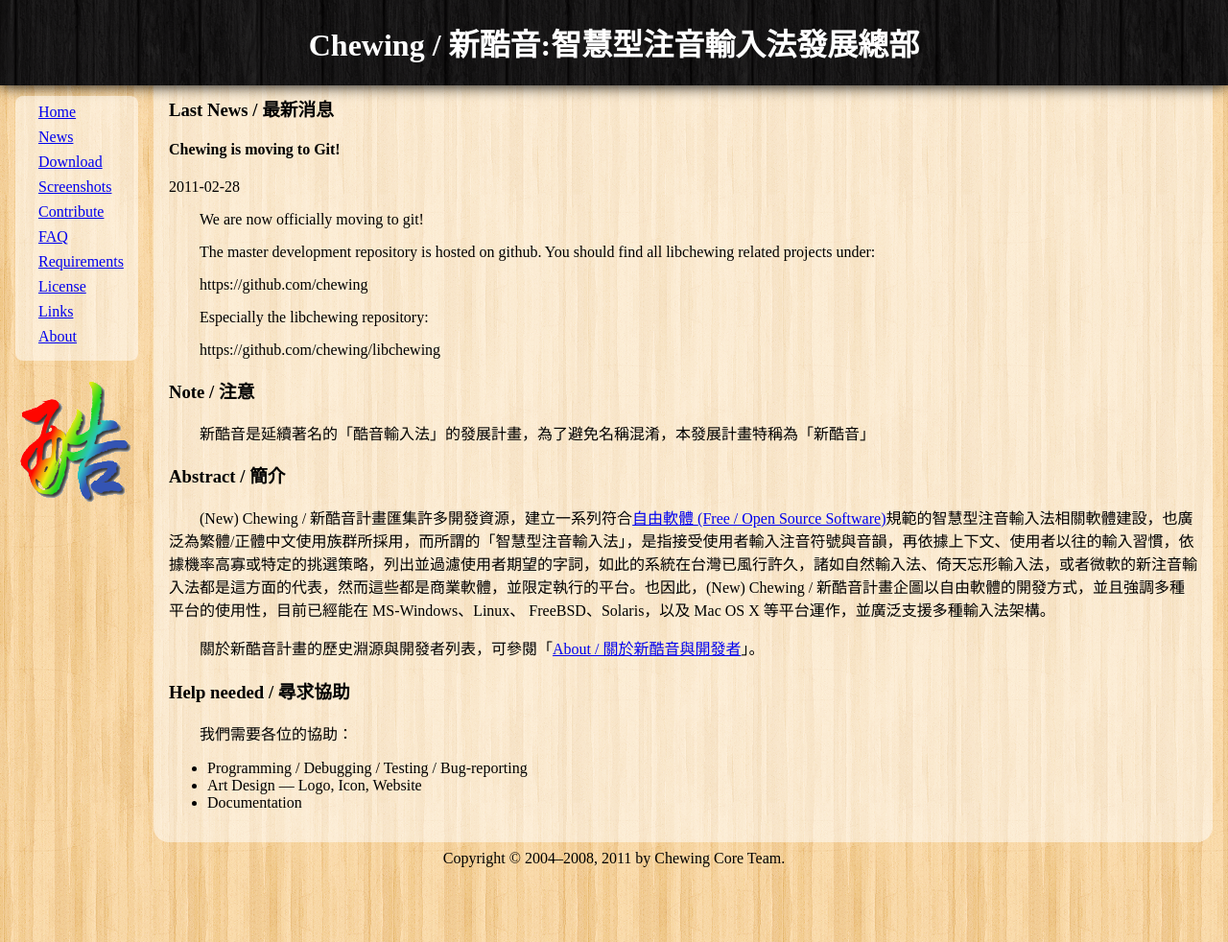
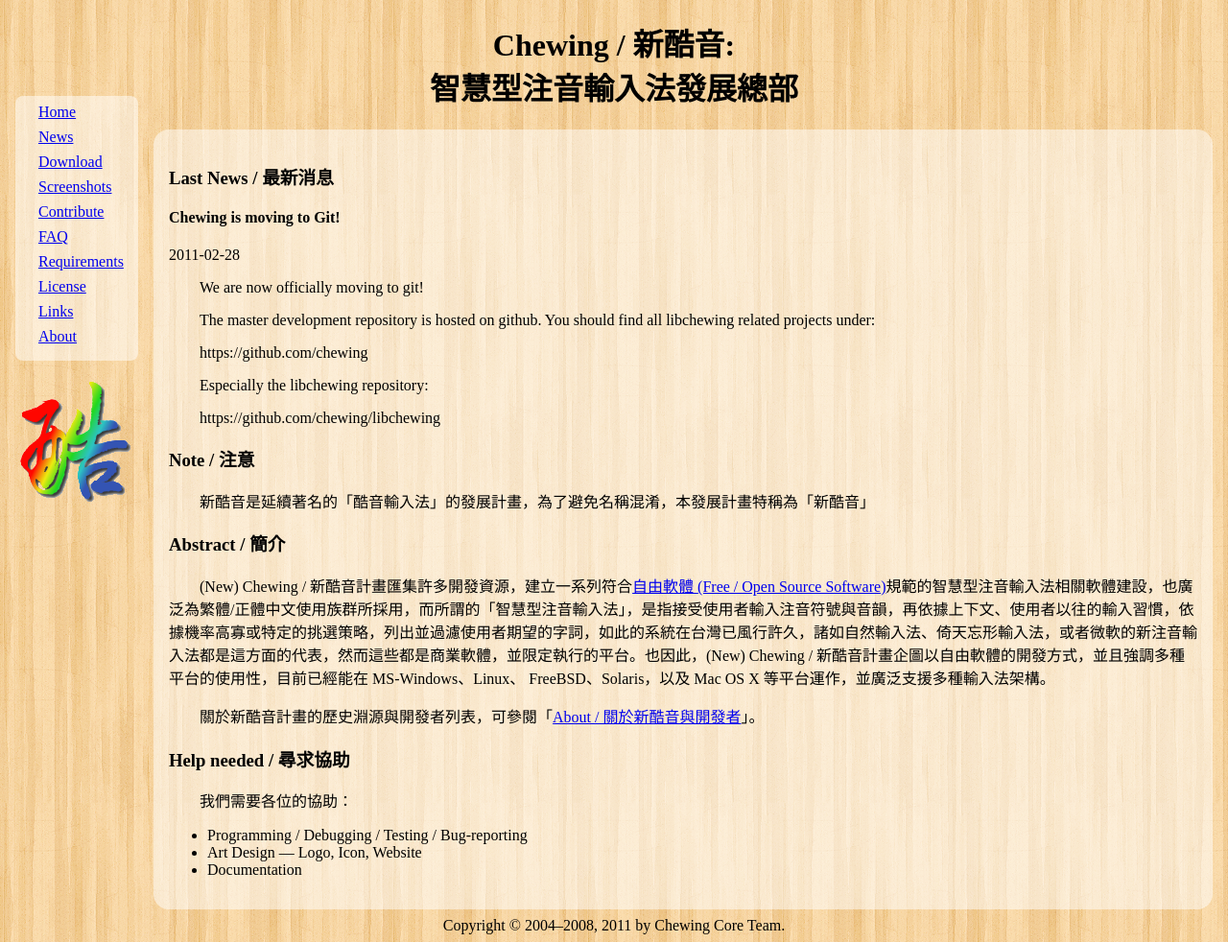
Before and after one commit to chewing/chewing.github.com, a Jekyll site: the page built from index.html, in a window 1280 px wide and 982 px high. Shown: the whole window at 96% size. Built offline with Jekyll 4.4.1, drawn with Linux system fonts in a browser that asks for light colours; Markdown is read by kramdown in place of the engine named in the settings.

Commit message:
adjust global header back

```diff
--- a/_layouts/default.html
+++ b/_layouts/default.html
@@ -8,7 +8,7 @@
 </head>
 <body>
 	<header>
-		<h1><b>Chewing / 新酷音</b>:智慧型注音輸入法發展總部</h1>
+		<h1><b>Chewing / 新酷音</b>:<br />智慧型注音輸入法發展總部</h1>
 	</header>
 	<nav>
 		<header>
--- a/style.css
+++ b/style.css
@@ -5,12 +5,6 @@
 
 body > header {
 	text-align: center;
-	background: url("dark_wood.png");
-	color: #fff;
-	position: fixed;
-	top: 0;
-	width: 100%;
-	box-shadow: 0 0 15px #000;
 }
 
 nav {
@@ -38,7 +32,7 @@
 }
 
 #content {
-	margin: 4em 1em 0 10em;
+	margin: 1em 1em 0 10em;
 	padding: 1em;
 	background-color: rgba(255, 255, 255, 0.5);
 	border-radius: 1em;
```
